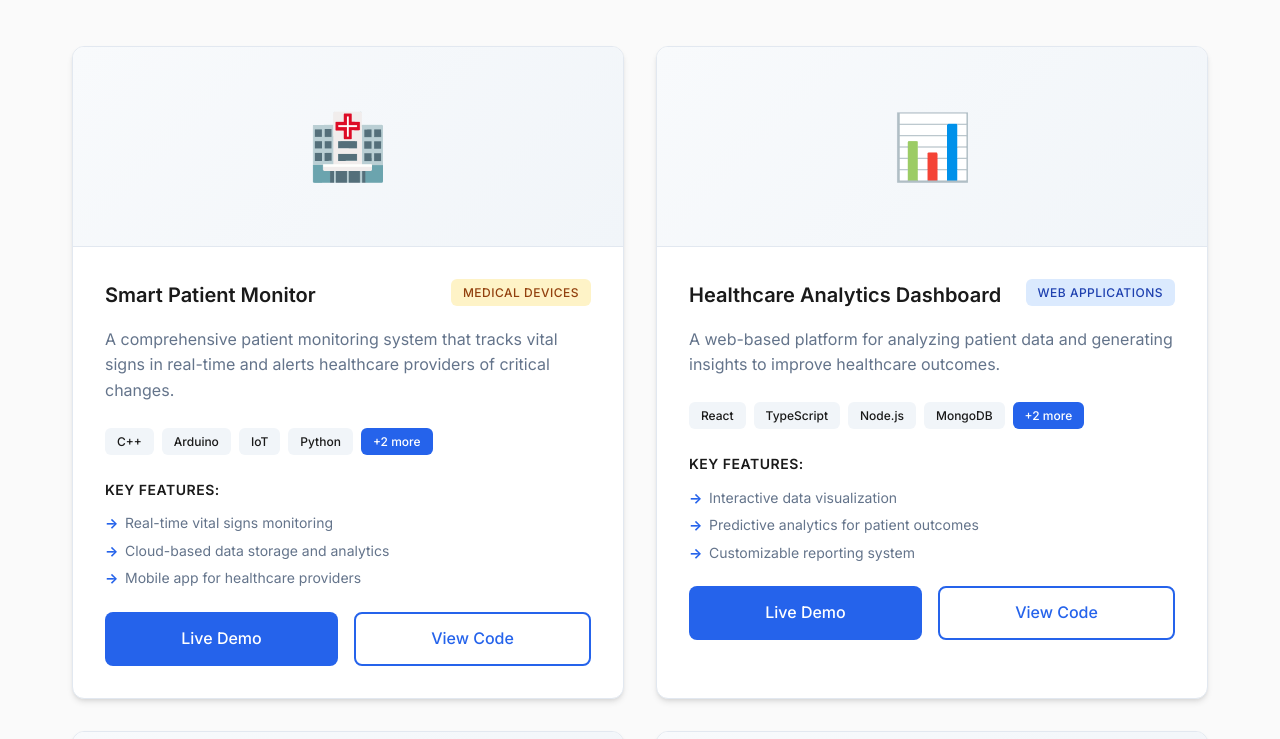
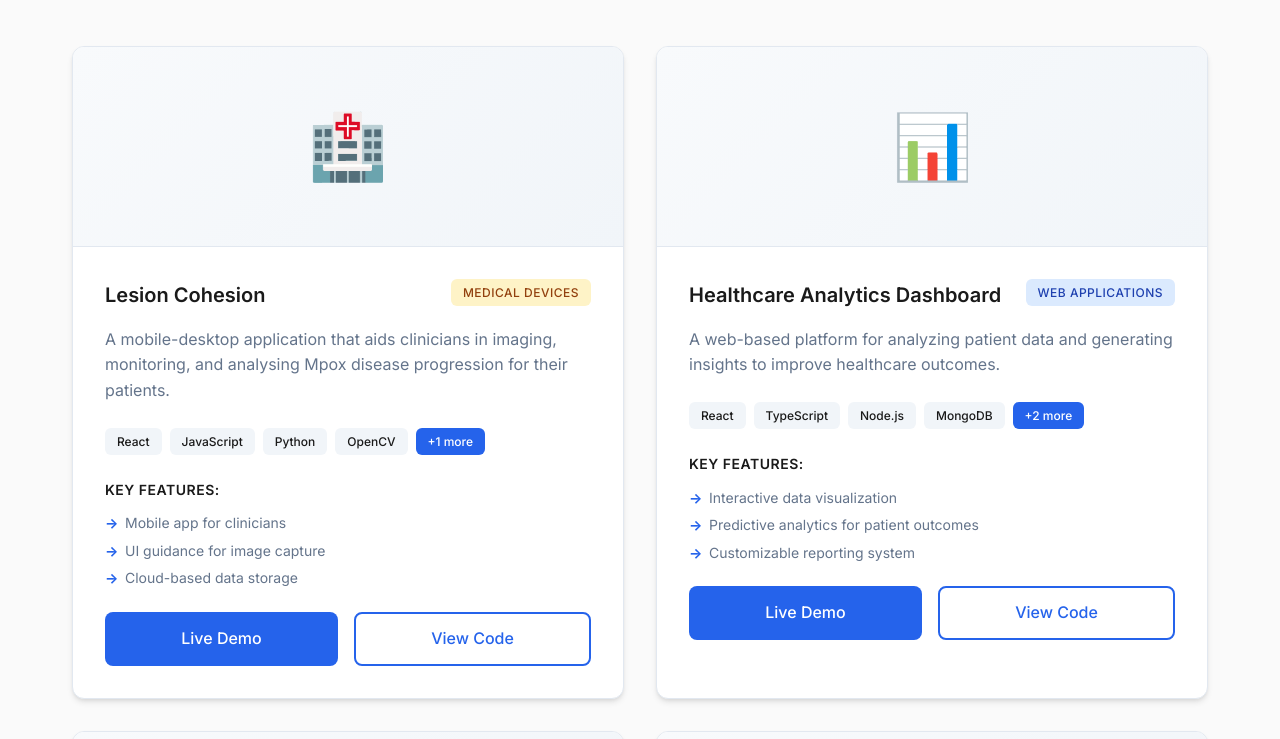
Before and after one commit to alexdamjano/mywebsite, a React (Create React App) app: page /projects in a window 1280 px wide. Shown: the part 443-1182 px from the top of the page. Built offline with nearby package versions, Linux system fonts and the light colour scheme.

Commit message:
added lesion cohesion to projects page

```diff
--- a/src/pages/Projects.tsx
+++ b/src/pages/Projects.tsx
@@ -15,22 +15,24 @@ const Projects: React.FC = () => {
   const projects = [
     {
       id: 1,
-      title: 'Smart Patient Monitor',
+      title: 'Lesion Cohesion',
       category: 'medical',
       description:
-        'A comprehensive patient monitoring system that tracks vital signs in real-time and alerts healthcare providers of critical changes.',
+        'A mobile-desktop application that aids clinicians in imaging, monitoring, and analysing Mpox disease progression for their patients.',
       longDescription:
-        'This project combines embedded systems with IoT technology to create a smart patient monitoring solution. The device continuously monitors heart rate, blood pressure, temperature, and oxygen saturation, sending data to a cloud-based dashboard for healthcare providers.',
-      technologies: ['C++', 'Arduino', 'IoT', 'Python', 'React', 'Node.js'],
+        'My final year Capstone project, Lesion Cohesion, was inspired by a research paper discussing the difficulties of tracking Mpox lesions on patients, even with aids like machine learning models for image processing. ' +
+        'My group and I built a mobile application in React that visually guided clinicians through an imaging process that would produce high quality, standardized images that could be combined into a 2D mesh for analysis. ' +
+        'By connecting to a local desktop, the application could gain additional analysis capabilities to give live updates about lesion count and infected area for patients.',
+      technologies: ['React', 'JavaScript', 'Python', 'OpenCV', 'FireStore'],
       image: '🏥',
-      demoUrl: 'https://demo-patient-monitor.netlify.app',
-      githubUrl: 'https://github.com/yourusername/patient-monitor',
+      demoUrl: 'https://youtu.be/0COM1sIxE9c?si=vpDf5qI2HwuIpAe2',
+      githubUrl: 'https://github.com/SkinImagerCS/SkinImager_FrontEnd',
       features: [
-        'Real-time vital signs monitoring',
-        'Cloud-based data storage and analytics',
-        'Mobile app for healthcare providers',
-        'Automated alert system for critical values',
-        'FDA compliance considerations',
+        'Mobile app for clinicians',
+        'UI guidance for image capture',
+        'Cloud-based data storage',
+        'Image analysis with OpenCV',
+        'Usability and data integrity testing',
       ],
     },
     {
```
